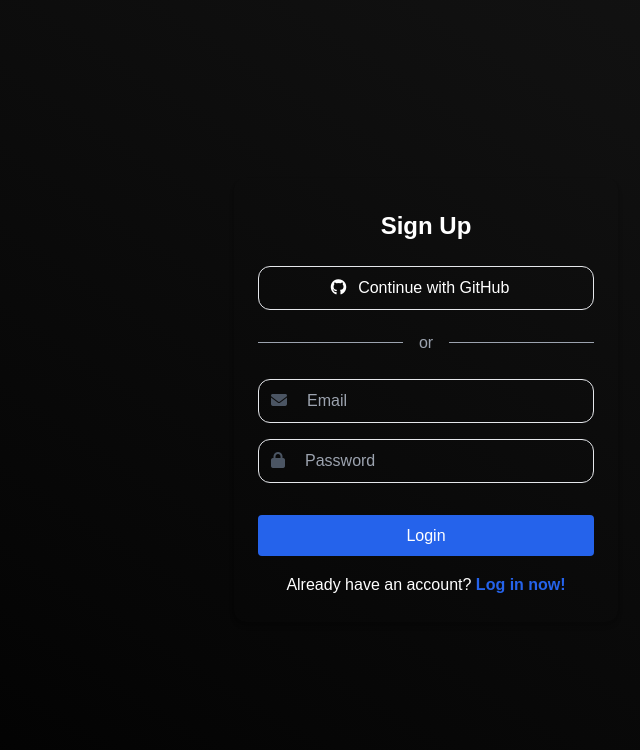
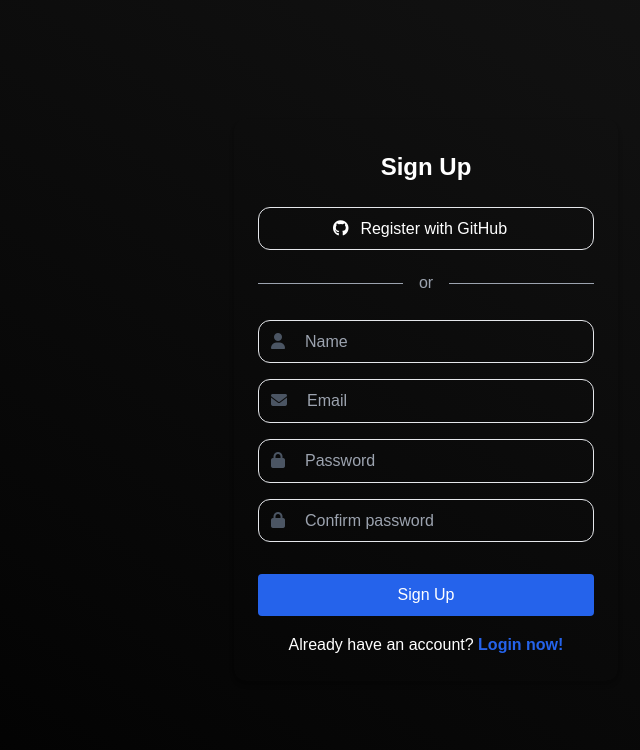
Before and after one commit to andresvpineros/hellobuild-tech-test, a React (Vite) app: page /signup in a window 1280 px wide. Shown: the top 750 px of the page, without its empty margins (214-854 px from the left). Built offline with nearby package versions, Linux system fonts and the light colour scheme.

Commit message:
Integrate login and signup logic with localstorage and create profile page

```diff
--- a/package.json
+++ b/package.json
@@ -9,12 +9,15 @@
     "@testing-library/user-event": "^14.4.3",
     "autoprefixer": "^10.4.20",
     "axios": "^1.7.9",
+    "formik": "^2.4.6",
+    "notistack": "^3.0.1",
     "postcss": "^8.4.49",
     "react": "^18.2.0",
     "react-dom": "^18.2.0",
     "react-router": "^7.0.2",
     "tailwindcss": "^3.4.16",
-    "web-vitals": "^3.1.0"
+    "web-vitals": "^3.1.0",
+    "yup": "^1.5.0"
   },
   "overrides": {
     "@svgr/webpack": "^8.0.1",
--- a/src/App.jsx
+++ b/src/App.jsx
@@ -2,12 +2,14 @@ import { BrowserRouter, Route, Routes } from 'react-router';
 import HomePage from './pages/Home';
 import LoginPage from './pages/Login';
 import SignupPage from './pages/Signup';
+import ProfilePage from './pages/Profile';
 
 function App() {
   return (
     <BrowserRouter>
         <Routes>
           <Route path='/' element={<HomePage />}/>
+          <Route path='/profile' element={<ProfilePage />}/>
           <Route path='/login' element={<LoginPage />}/>
           <Route path='/signup' element={<SignupPage />}/>
         </Routes>
--- a/src/pages/Login.jsx
+++ b/src/pages/Login.jsx
@@ -1,58 +1,117 @@
-import { Link } from "react-router";
+import { useFormik } from "formik";
+import { Link, useNavigate } from "react-router";
+import * as Yup from "yup";
+import { enqueueSnackbar } from 'notistack'
 
 export default function LoginPage() {
+    const navigate = useNavigate();
+
+    const formik = useFormik({
+        initialValues: {
+            email: "",
+            password: "",
+        },
+        validationSchema: Yup.object({
+            email: Yup.string()
+                .email("Invalid email")
+                .required("Email is required"),
+            password: Yup.string()
+            .min(6, "Password must be at least 6 characters")
+            .required("Password is required"),
+        }),
+        onSubmit: (values) => {
+            const storedUsers = JSON.parse(localStorage.getItem("users")) || [];
+
+            const matchingUser = storedUsers.find(
+                (user) => user.email === values.email && user.password === values.password
+            );
+
+            if (!matchingUser) {
+                enqueueSnackbar('Invalid credentials', { variant: "error" })
+                return;
+            }
+
+            localStorage.setItem("loggedInUser", JSON.stringify(matchingUser));
+            navigate("/profile");
+        },
+    });
+
     return (
         <div className="min-h-screen flex flex-col items-center justify-center">
-            <form className="bg-transparent p-6 rounded-xl shadow-md max-w-sm w-full">
-                <h1 className="text-2xl font-bold mb-4 p-2 text-center">Login</h1>
+            <form
+                onSubmit={formik.handleSubmit}
+                className="bg-transparent p-6 rounded-xl shadow-md max-w-sm w-full"
+            >
+                <h1 className="text-2xl font-bold mb-4 p-2 text-center">
+                    Login
+                </h1>
                 <div className="flex justify-center w-full gap-1">
                     <button
                         className="bg-transparent p-2 border rounded-xl w-full"
                     >
-                        <i class="fa-brands fa-github"></i>
+                        <i className="fa-brands fa-github"></i>
                         <span className="m-3">Continue with GitHub</span>
                     </button>
                 </div>
-                <div class="relative flex py-5 items-center">
-                    <div class="flex-grow border-t border-gray-400"></div>
-                        <span class="flex-shrink mx-4 text-gray-400">or</span>
-                    <div class="flex-grow border-t border-gray-400"></div>
+                <div className="relative flex py-5 items-center">
+                    <div className="flex-grow border-t border-gray-400"></div>
+                        <span className="flex-shrink mx-4 text-gray-400">or</span>
+                    <div className="flex-grow border-t border-gray-400"></div>
                 </div>
                 <div className="mb-4">
                     <div className="flex items-center border rounded-xl mt-1">
                         <span className="px-3 text-gray-600">
-                            <i class="fa-solid fa-envelope"></i>
+                            <i className="fa-solid fa-envelope"></i>
                         </span>
                         <input
                             type="text"
+                            name="email"
+                            placeholder="Email"
                             className="w-full p-2 focus:outline-none bg-transparent"
-                            placeholder="Email"
+                            value={formik.values.email}
+                            onChange={formik.handleChange}
+                            onBlur={formik.handleBlur}
                         />
                     </div>
+                    {formik.touched.email && formik.errors.email && (
+                        <p className="text-red-500 text-sm">{formik.errors.email}</p>
+                    )}
                 </div>
+
                 <div className="mb-4">
                     <div className="flex items-center border rounded-xl mt-1">
                         <span className="px-3 text-gray-600">
-                            <i class="fa-solid fa-lock"></i>
+                            <i className="fa-solid fa-lock"></i>
                         </span>
                         <input
                             type="password"
+                            name="password"
+                            placeholder="Password"
                             className="w-full p-2 focus:outline-none bg-transparent"
-                            placeholder="Password"
+                            value={formik.values.password}
+                            onChange={formik.handleChange}
+                            onBlur={formik.handleBlur}
                         />
                     </div>
+                    {formik.touched.password && formik.errors.password && (
+                        <p className="text-red-500 text-sm">{formik.errors.password}</p>
+                    )}
                 </div>
+
                 <button
                     type="submit"
                     className="w-full my-4 bg-blue-600 text-white py-2 rounded hover:bg-blue-700"
                 >
                     Login
                 </button>
+
                 <div className="text-center">
-                    <span>Don&apos;t have an account yet?</span> {" "}
-                    <Link to="/signup" className="text-blue-600 font-bold">Register now!</Link>
+                    <span>Don&apos;t have an account yet?</span>{" "}
+                    <Link to="/signup" className="text-blue-600 font-bold">
+                        Register now!
+                    </Link>
                 </div>
             </form>
         </div>
-    )
+    );
 }
--- a/src/pages/Signup.jsx
+++ b/src/pages/Signup.jsx
@@ -1,56 +1,169 @@
-import { Link } from "react-router";
+import { Link, useNavigate } from "react-router";
+import { useFormik } from "formik";
+import * as Yup from "yup";
+import { enqueueSnackbar } from 'notistack'
 
 export default function SignupPage() {
+    const navigate = useNavigate();
+
+    const formik = useFormik({
+        initialValues: {
+            name: "",
+            email: "",
+            password: "",
+            confirmPassword: "",
+        },
+        validationSchema: Yup.object({
+            name: Yup.string()
+                .required("Name is required")
+                .min(3, "Name must be at least 3 characters"),
+            email: Yup.string()
+                .email("Invalid email format")
+                .required("Email is required"),
+            password: Yup.string()
+                .required("Password is required")
+                .min(6, "Password must be at least 6 characters"),
+            confirmPassword: Yup.string()
+                .oneOf([Yup.ref("password"), null], "Passwords must match")
+                .required("Please confirm your password"),
+        }),
+        onSubmit: (values, { setSubmitting, setFieldError }) => {
+            const { name, email, password } = values;
+
+            const storedUsers = JSON.parse(localStorage.getItem("users")) || [];
+
+            const existingUser = storedUsers.find((user) => user.email === values.email);
+            if (existingUser) {
+                enqueueSnackbar('Email is already registered', { variant: "error" })
+                return;
+            }
+
+            const newUser = {
+                name: values.name,
+                email: values.email,
+                password: values.password,
+            };
+
+            storedUsers.push(newUser);
+            localStorage.setItem("users", JSON.stringify(storedUsers));
+
+            enqueueSnackbar('User registered succesfuly', { variant: "success" })
+            setTimeout(() => {
+                navigate("/login");
+            }, 3000)
+        },
+    });
+
     return (
         <div className="min-h-screen flex flex-col items-center justify-center">
-            <form className="bg-transparent p-6 rounded-xl shadow-md max-w-sm w-full">
+            <form
+                onSubmit={formik.handleSubmit}
+                className="bg-transparent p-6 rounded-xl shadow-md max-w-sm w-full"
+            >
                 <h1 className="text-2xl font-bold mb-4 p-2 text-center">Sign Up</h1>
                 <div className="flex justify-center w-full gap-1">
                     <button
                         className="bg-transparent p-2 border rounded-xl w-full"
                     >
-                        <i class="fa-brands fa-github"></i>
-                        <span className="m-3">Continue with GitHub</span>
+                        <i className="fa-brands fa-github"></i>
+                        <span className="m-3">Register with GitHub</span>
                     </button>
                 </div>
-                <div class="relative flex py-5 items-center">
-                    <div class="flex-grow border-t border-gray-400"></div>
-                        <span class="flex-shrink mx-4 text-gray-400">or</span>
-                    <div class="flex-grow border-t border-gray-400"></div>
+                <div className="relative flex py-5 items-center">
+                    <div className="flex-grow border-t border-gray-400"></div>
+                        <span className="flex-shrink mx-4 text-gray-400">or</span>
+                    <div className="flex-grow border-t border-gray-400"></div>
                 </div>
                 <div className="mb-4">
                     <div className="flex items-center border rounded-xl mt-1">
                         <span className="px-3 text-gray-600">
-                            <i class="fa-solid fa-envelope"></i>
+                            <i className="fa-solid fa-user"></i>
                         </span>
                         <input
                             type="text"
+                            name="name"
                             className="w-full p-2 focus:outline-none bg-transparent"
-                            placeholder="Email"
+                            placeholder="Name"
+                            value={formik.values.name}
+                            onChange={formik.handleChange}
+                            onBlur={formik.handleBlur}
                         />
                     </div>
+                    {formik.touched.name && formik.errors.name && (
+                        <p className="text-red-500 text-sm">{formik.errors.name}</p>
+                    )}
                 </div>
                 <div className="mb-4">
                     <div className="flex items-center border rounded-xl mt-1">
                         <span className="px-3 text-gray-600">
-                            <i class="fa-solid fa-lock"></i>
+                            <i className="fa-solid fa-envelope"></i>
+                        </span>
+                        <input
+                            type="text"
+                            name="email"
+                            className="w-full p-2 focus:outline-none bg-transparent"
+                            placeholder="Email"
+                            value={formik.values.email}
+                            onChange={formik.handleChange}
+                            onBlur={formik.handleBlur}
+                        />
+                    </div>
+                    {formik.touched.email && formik.errors.email && (
+                        <p className="text-red-500 text-sm">{formik.errors.email}</p>
+                    )}
+                </div>
+                <div className="mb-4">
+                    <div className="flex items-center border rounded-xl mt-1">
+                        <span className="px-3 text-gray-600">
+                            <i className="fa-solid fa-lock"></i>
                         </span>
                         <input
                             type="password"
+                            name="password"
                             className="w-full p-2 focus:outline-none bg-transparent"
                             placeholder="Password"
+                            value={formik.values.password}
+                            onChange={formik.handleChange}
+                            onBlur={formik.handleBlur}
                         />
                     </div>
+                    {formik.touched.password && formik.errors.password && (
+                        <p className="text-red-500 text-sm">{formik.errors.password}</p>
+                    )}
+                </div>
+                <div className="mb-4">
+                    <div className="flex items-center border rounded-xl mt-1">
+                        <span className="px-3 text-gray-600">
+                            <i className="fa-solid fa-lock"></i>
+                        </span>
+                        <input
+                            type="password"
+                            name="confirmPassword"
+                            className="w-full p-2 focus:outline-none bg-transparent"
+                            placeholder="Confirm password"
+                            value={formik.values.confirmPassword}
+                            onChange={formik.handleChange}
+                            onBlur={formik.handleBlur}
+                        />
+                    </div>
+                    {formik.touched.confirmPassword &&
+                        formik.errors.confirmPassword && (
+                            <p className="text-red-500 text-sm">
+                                {formik.errors.confirmPassword}
+                            </p>
+                        )
+                    }
                 </div>
                 <button
                     type="submit"
+                    //disabled={formik.isSubmitting}
                     className="w-full my-4 bg-blue-600 text-white py-2 rounded hover:bg-blue-700"
                 >
-                    Login
+                    Sign Up
                 </button>
                 <div className="text-center">
                     <span>Already have an account?</span> {" "}
-                    <Link to="/login" className="text-blue-600 font-bold">Log in now!</Link>
+                    <Link to="/login" className="text-blue-600 font-bold">Login now!</Link>
                 </div>
             </form>
         </div>
```
Also changed, not shown: src/index.jsx (+7 -1 lines), src/pages/Profile.jsx (+7 -0 lines), 1 other file (tests, documents, lock files or other folders).
